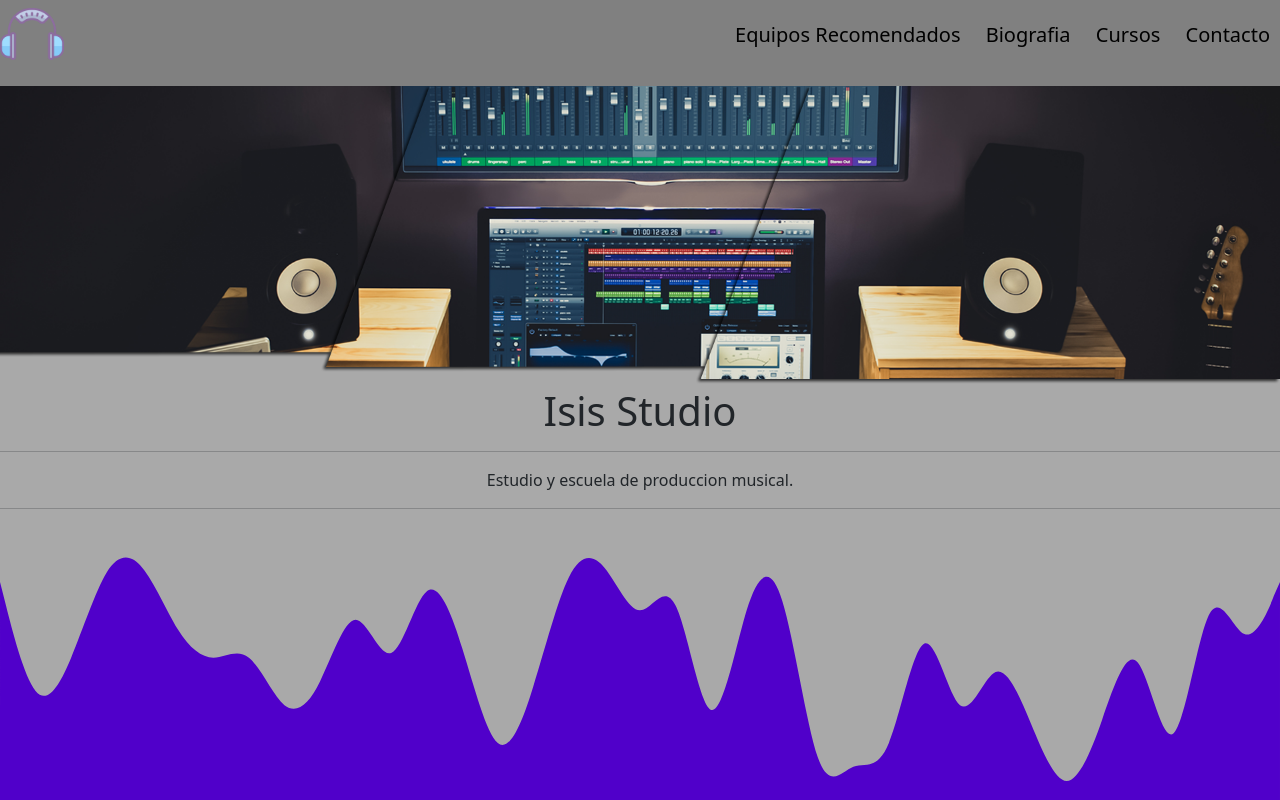
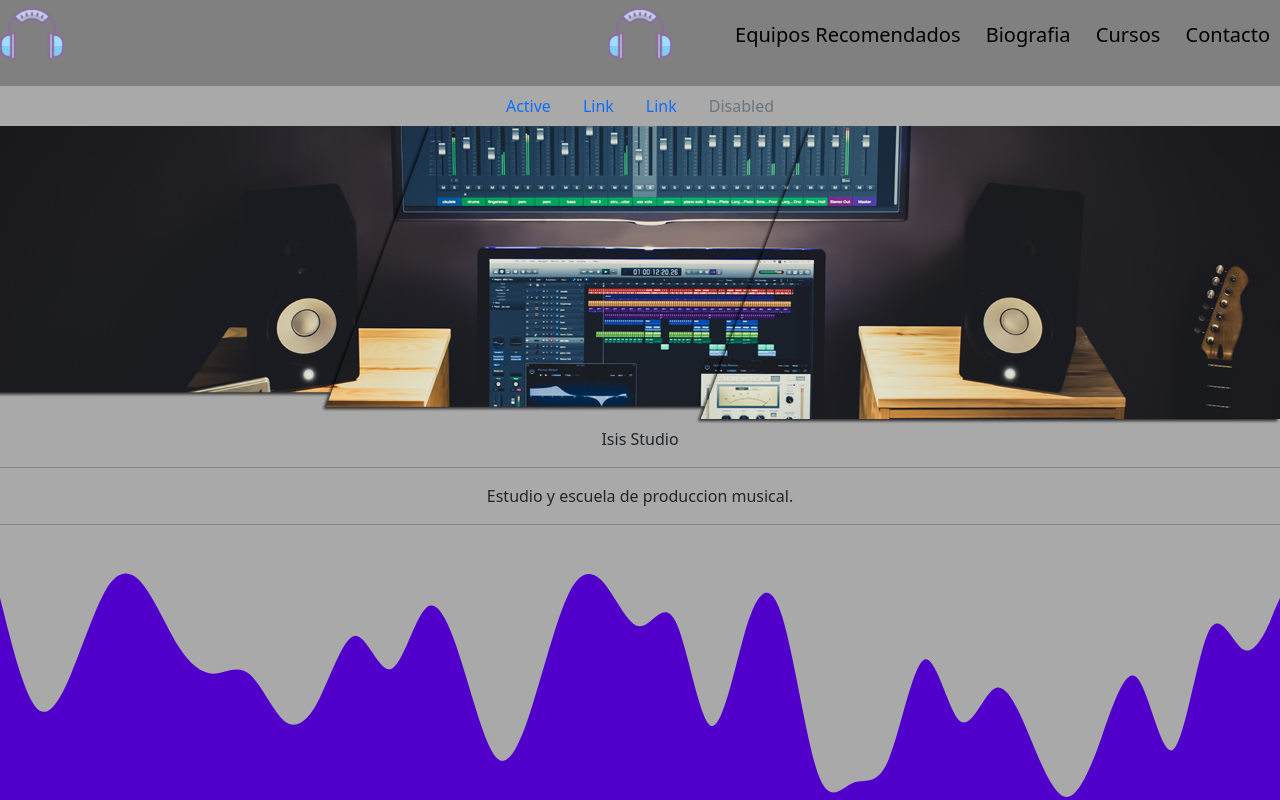
Before and after one commit to DruettaNicolas/enntregaFinalCoder, a website: page index.html in a window 1280 px wide. Shown: the top 800 px of the page. Drawn offline with nearby package versions, Linux system fonts and the light colour scheme; a web font is replaced by a local one.

Commit message:
Add files via upload
Proyecto React

```diff
--- a/index.html
+++ b/index.html
@@ -12,8 +12,6 @@
     <meta name="viewport" content="width=device-width, initial-scale=1.0">
     <link href="https://cdn.jsdelivr.net/npm/bootstrap@5.2.0-beta1/dist/css/bootstrap.min.css" rel="stylesheet" integrity="sha384-0evHe/X+R7YkIZDRvuzKMRqM+OrBnVFBL6DOitfPri4tjfHxaWutUpFmBp4vmVor" crossorigin="anonymous">
     <link rel="stylesheet" href="./css/estilos.css">
-    <meta name="description" content="Aprende a producir en el mejor estudio/escuela de Argentina">
-    <meta name="keywords" content="PRODUCCION,ESTUDIO, GRABACION, ESCUELA, MUSICA">
 </head>
 <body class="body"></body>
 <!--NAVBAR-->
@@ -21,19 +19,34 @@
         <nav class="header__nav">
             <img class="header__logo" src="./assets/favicon.png" alt="LOGO" >
             <ul class="header__ul">
-                <li class="header__list"><a class="header__anchor" href="./htmls/equiposrecomendados.html">Equipos Recomendados</a></li>
+                <li class="header__list"><a class="header__anchor" href="./htmls/tienda.html">Equipos Recomendados</a></li>
                 <li class="header__list"><a class="header__anchor" href="./htmls/biografia.html">Biografia</a></li>
                 <li class="header__list"><a class="header__anchor" href="./htmls/cursos.html">Cursos</a></li>
                 <li class="header__list"><a class="header__anchor" href="./htmls/contacto.html">Contacto</a></li>
             </ul>
         </nav>
     </header>
+    <ul class="nav justify-content-center">
+        <img class="header__logo" src="./assets/favicon.png" alt="LOGO" >
+        <li class="nav-item">
+            <a class="nav-link active" aria-current="page" href="#">Active</a>
+        </li>
+        <li class="nav-item">
+            <a class="nav-link" href="#">Link</a>
+        </li>
+        <li class="nav-item">
+            <a class="nav-link" href="#">Link</a>
+        </li>
+        <li class="nav-item">
+            <a class="nav-link disabled">Disabled</a>
+        </li>
+    </ul>
 <!--MAIN-->
 <div>
 <main class="main__index">
 <img src="/assets/home.png" class="img-fluid" alt="home">
 <div class="div__padre">
-    <h1 class="text-center">Isis Studio</h1>
+    <p class="text-center">Isis Studio</p>
     <hr>
     <p class="text-center">Estudio y escuela de produccion musical.</p>
     <hr>
```
Also changed, not shown: script.txt (line endings or trailing spaces).
